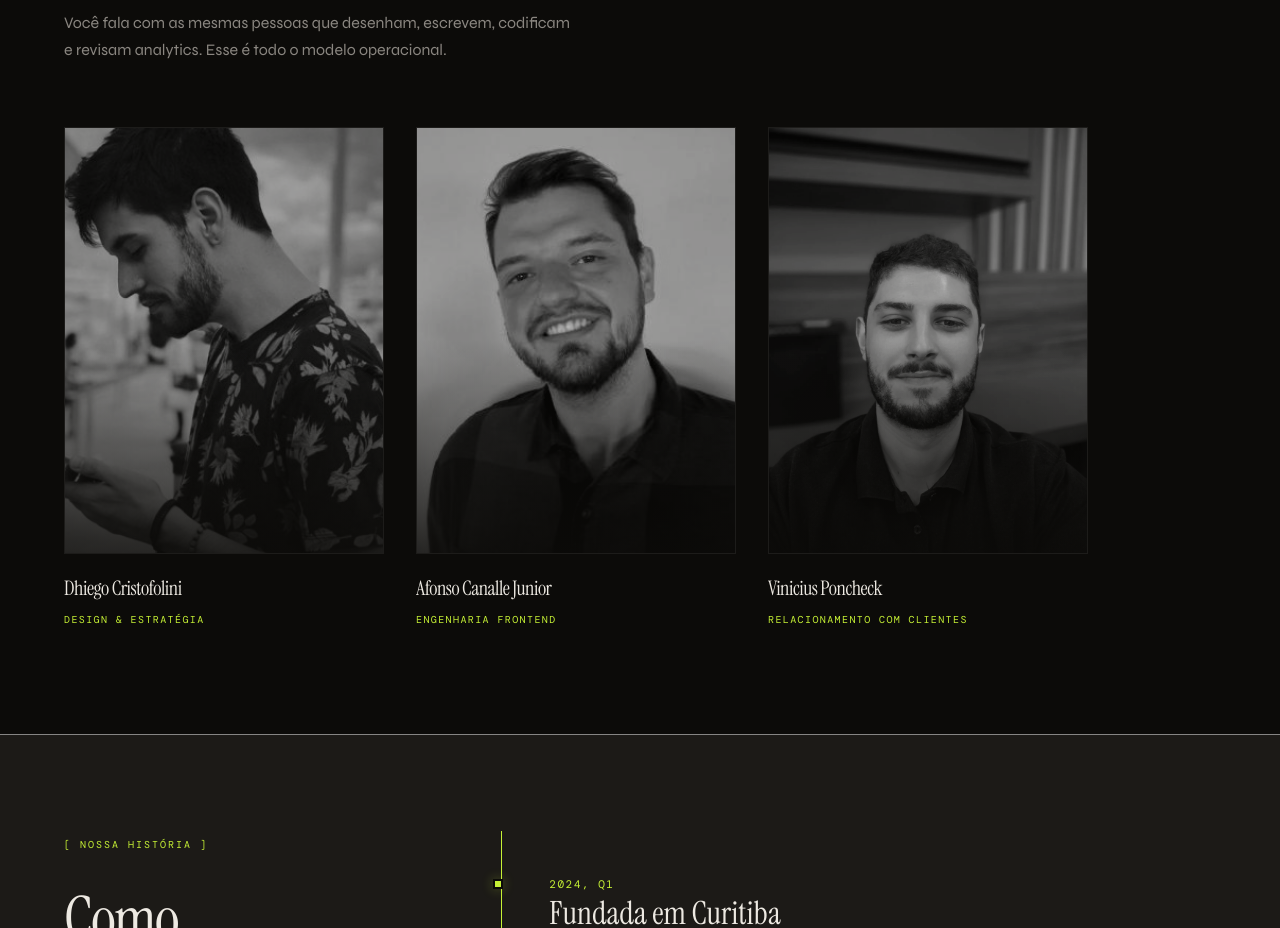
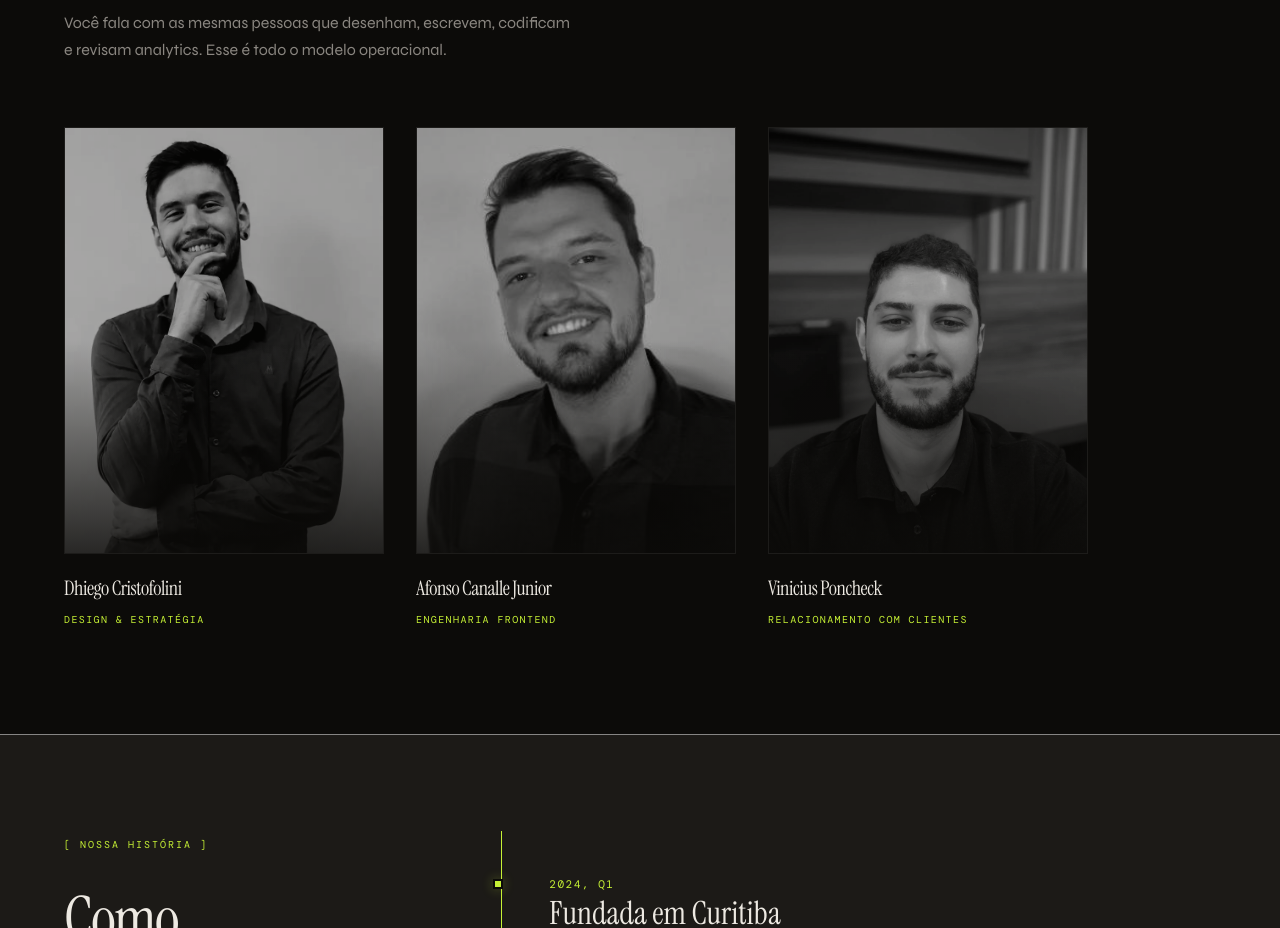
Before and after one commit to Dhiegopires/vellumwire, a website: page pt-br/studio.html in a window 1280 px wide. Shown: the part 3440-4368 px from the top of the page. Drawn offline with nearby package versions, Linux system fonts and the light colour scheme; a web font is replaced by a local one.

Commit message:
feito alteração da img do dhiego

```diff
--- a/pt-br/studio.html
+++ b/pt-br/studio.html
@@ -725,7 +725,7 @@
                     <div class="team-card-inner">
                         <div class="team-img-wrap">
                             <a href="https://www.linkedin.com/in/dhiego-pires-cristofolini-77b964150/?locale=en-US" target="_blank" rel="noopener noreferrer">
-                                <img src="../assets/img/WhatsApp Image 2026-05-07 at 12.38.52.jpeg" alt="Dhiego Cristofolini" class="team-img" loading="lazy" width="600" height="800">
+                                <img src="../assets/img/Dhiego.webp" alt="Dhiego Cristofolini" class="team-img" loading="lazy" width="600" height="800">
                             </a>
                             <div class="team-scan"></div>
                             <div class="team-corner tl"></div>
```
Also changed, not shown: studio.html (+1 -1 lines), assets/img/Dhiego.webp (added).
